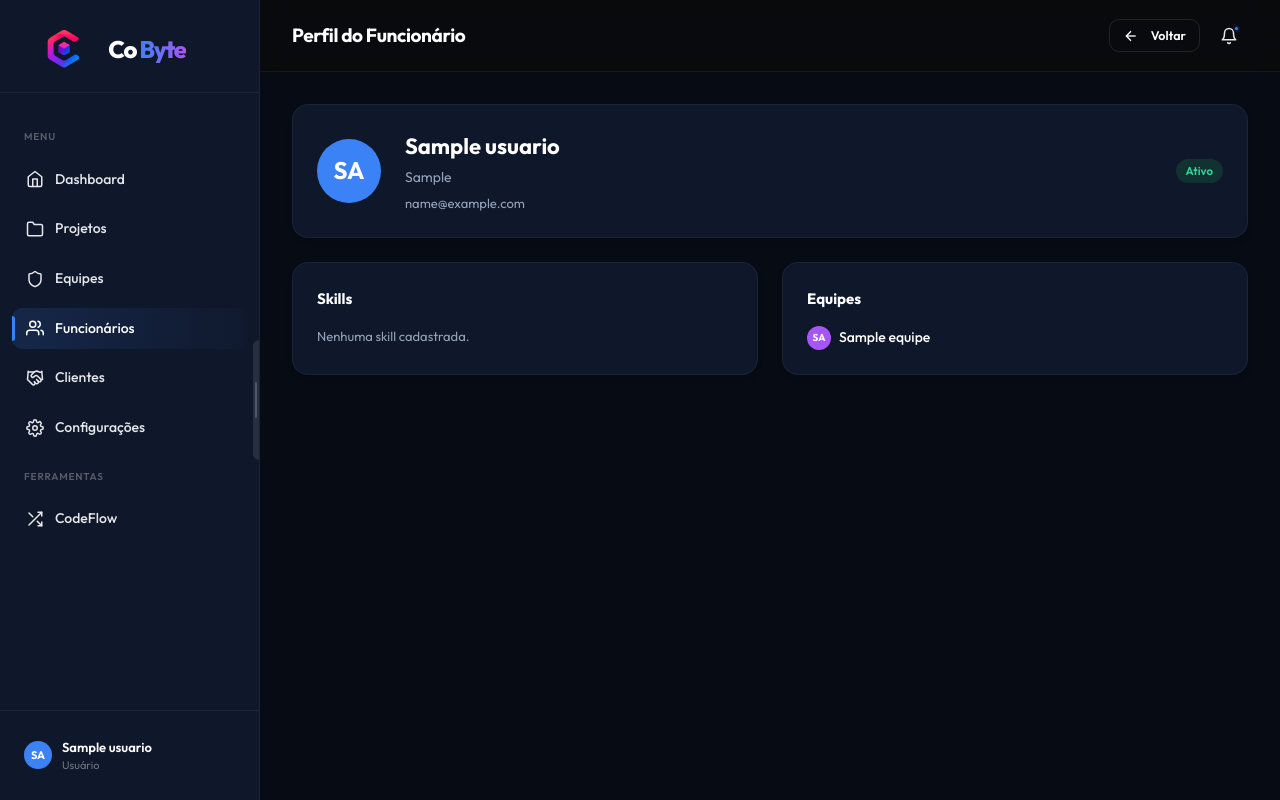
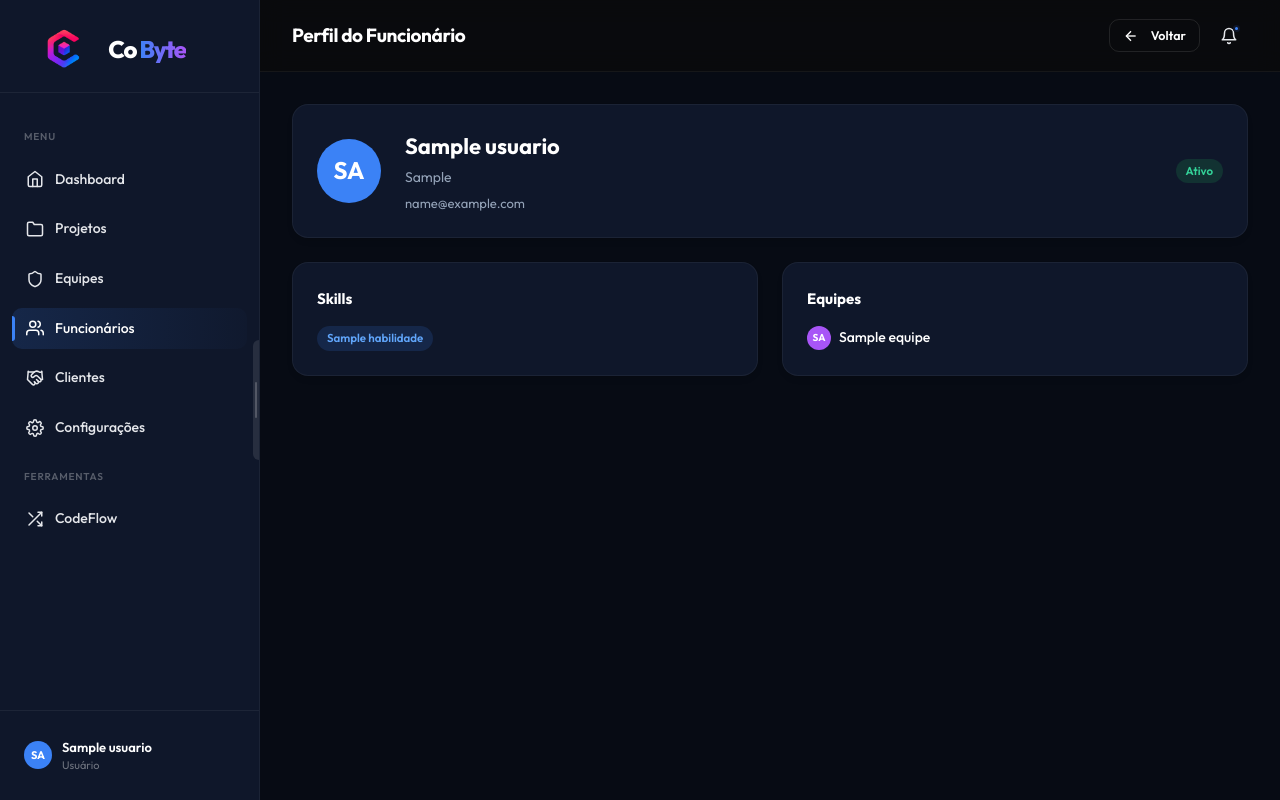
Before and after one commit to kadulim/INTEGRATOR_PROJECT, a Flask app: page /admin/funcionario/1 in a window 1280 px wide. Run offline with Flask 3, Linux system fonts and the light colour scheme; a user stored in the database is signed in; tables that the repository leaves empty hold one stand-in row (values such as "Sample post"); some libraries are stand-ins or nearby versions.

Commit message:
Fix lista_skills -> lista_habilidades in templates

```diff
--- a/templates/admin/funcionario-perfil.html
+++ b/templates/admin/funcionario-perfil.html
@@ -33,9 +33,9 @@
     <div class="card">
       <div class="card-body">
         <h3 style="font-size:15px; font-weight:700; margin-bottom:16px;">Skills</h3>
-        {% if funcionario.lista_skills %}
+        {% if funcionario.lista_habilidades %}
         <div style="display:flex; flex-wrap:wrap; gap:8px;">
-          {% for skill in funcionario.lista_skills %}
+          {% for skill in funcionario.lista_habilidades %}
           <span class="badge badge-blue">{{ skill.nome }}</span>
           {% endfor %}
         </div>
--- a/templates/admin/projeto-detalhe.html
+++ b/templates/admin/projeto-detalhe.html
@@ -162,7 +162,7 @@
                 <div class="pmc-name">{{ func.usuario_rel.nome }}</div>
                 <div class="pmc-role">{{ func.cargo }}</div>
                 <div class="pmc-skills">
-                  {% for skill in func.lista_skills[:3] %}
+                  {% for skill in func.lista_habilidades[:3] %}
                   <span class="pmc-skill">{{ skill.nome }}</span>
                   {% endfor %}
                 </div>
```
